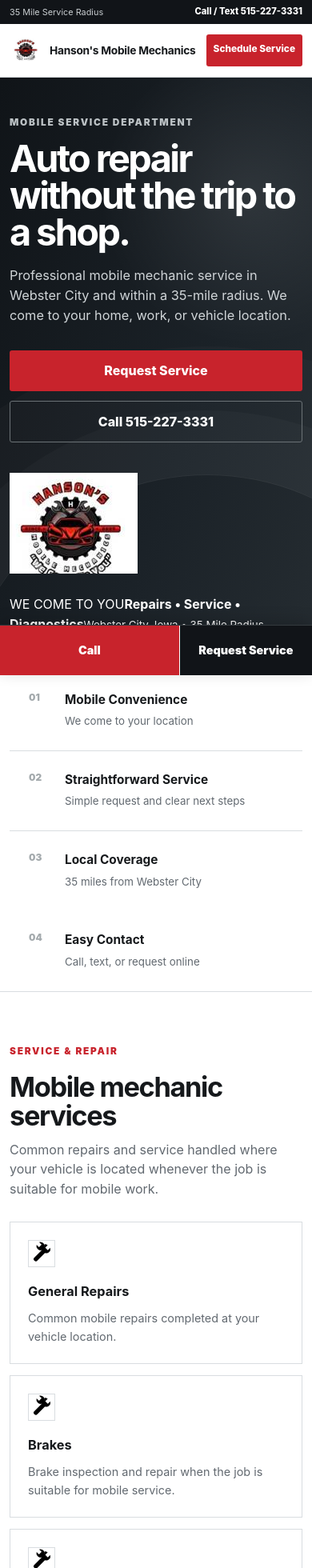
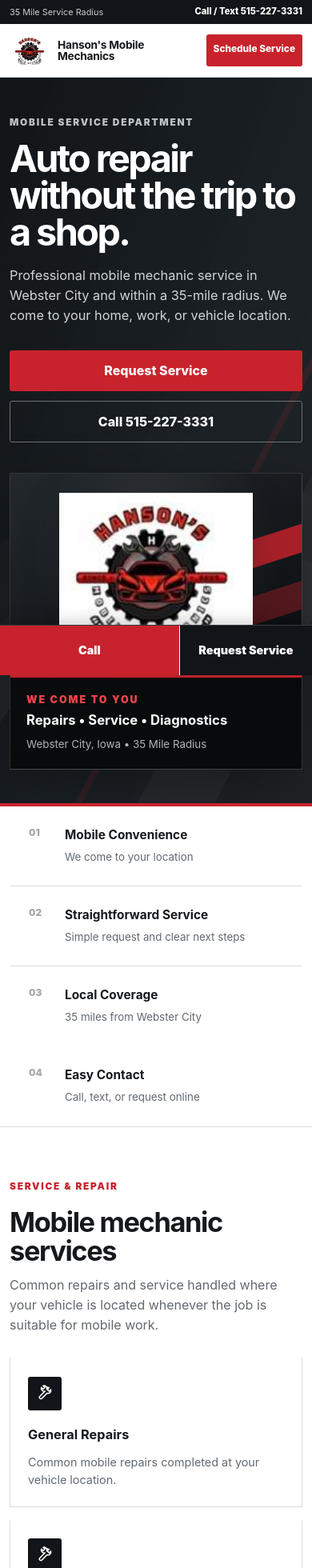
Before and after one commit to NoahMobileMech2026/hanson-mobile-mechanics, a Next.js app: page / in a window 390 px wide. Shown: the top 1960 px of the page at 80% size. Built offline with nearby package versions, Linux system fonts and the light colour scheme.

Commit message:
Fix logo scale, hero graphics and service form styling

```diff
--- a/app/globals.css
+++ b/app/globals.css
@@ -1531,3 +1531,32 @@
 .panel-brand-logo{width:150px!important;height:auto!important;aspect-ratio:1.1/1!important;background:#fff!important;padding:4px!important;}
 .footer-brand-logo{background:#fff!important;padding:2px!important;}
 @media(max-width:760px){.panel-brand-logo{width:132px!important;height:auto!important;}}
+
+/* Branded automotive visual correction */
+.dealer-brand-mark{width:68px!important;height:54px!important;flex:0 0 68px;background:#fff!important;padding:3px!important;overflow:hidden;}
+.dealer-brand-mark img{width:100%;height:100%;display:block;object-fit:contain!important;object-position:center!important;}
+.dealer-hero{background:linear-gradient(110deg,rgba(12,16,19,.98) 0%,rgba(19,25,30,.97) 58%,rgba(22,26,30,.96) 100%),repeating-linear-gradient(135deg,rgba(255,255,255,.03) 0 2px,transparent 2px 16px)!important;}
+.dealer-hero::before{content:"";position:absolute;inset:0;z-index:-1;background:linear-gradient(118deg,transparent 0 66%,rgba(200,35,44,.12) 66% 67%,transparent 67% 100%),linear-gradient(118deg,transparent 0 75%,rgba(255,255,255,.035) 75% 86%,transparent 86% 100%);pointer-events:none;}
+.dealer-hero-graphic{position:relative;min-height:430px;overflow:hidden;border:1px solid rgba(255,255,255,.14);background:radial-gradient(circle at 50% 28%,rgba(255,255,255,.13),transparent 48%),linear-gradient(150deg,#22282d 0%,#0d1013 70%);box-shadow:0 24px 65px rgba(0,0,0,.3);display:flex;flex-direction:column;justify-content:space-between;}
+.hero-logo-stage{position:relative;z-index:2;min-height:305px;display:grid;place-items:center;padding:30px 26px 10px;}
+.hero-brand-logo{width:min(300px,80%);height:auto;max-height:275px;object-fit:contain;display:block;filter:drop-shadow(0 12px 22px rgba(0,0,0,.22));}
+.hero-graphic-copy{position:relative;z-index:3;padding:22px 26px 25px;background:rgba(8,10,12,.9);border-top:3px solid var(--red);display:flex;flex-direction:column;gap:3px;}
+.hero-graphic-copy span{color:#ef454d;font-size:.78rem;font-weight:950;letter-spacing:.16em;}
+.hero-graphic-copy strong{color:#fff;font-size:1.04rem;}
+.hero-graphic-copy small{color:#aeb5b9;margin-top:4px;}
+.hero-graphic-slash{position:absolute;z-index:1;width:420px;height:34px;background:var(--red);opacity:.82;transform:rotate(-18deg);right:-190px;}
+.hero-graphic-slash-one{top:70px;}
+.hero-graphic-slash-two{top:130px;right:-225px;opacity:.36;}
+.service-icon-box{width:42px!important;height:42px!important;border:0!important;background:#111418!important;color:#fff!important;border-radius:3px;display:grid;place-items:center;}
+.service-icon-box svg{width:22px;height:22px;fill:none;stroke:#fff;stroke-width:1.7;stroke-linecap:round;stroke-linejoin:round;}
+.dealer-service-card{border-top:3px solid transparent;transition:.18s ease;}
+.dealer-service-card:hover{border-top-color:var(--red);transform:translateY(-2px);}
+.dealer-area{position:relative;overflow:hidden;}
+.dealer-area::after{content:"HMM";position:absolute;right:3%;bottom:-42px;font-size:clamp(7rem,18vw,15rem);line-height:1;font-weight:950;letter-spacing:-.08em;color:rgba(17,20,24,.025);pointer-events:none;}
+.btn{min-height:50px;padding:13px 20px;display:inline-flex;align-items:center;justify-content:center;border:1px solid transparent;border-radius:3px;font:inherit;font-weight:850;cursor:pointer;}
+.btn-primary{background:var(--red)!important;color:#fff!important;border-color:var(--red)!important;}
+.btn-primary:hover,.btn-primary:focus-visible{background:var(--red-dark)!important;border-color:var(--red-dark)!important;}
+.service-form .form-submit{min-height:54px;font-weight:900;font-size:1rem;letter-spacing:.01em;}
+.footer-brand-logo{width:60px!important;height:54px!important;object-fit:contain!important;}
+@media(max-width:960px){.dealer-hero-graphic{min-height:380px;max-width:650px;width:100%;}}
+@media(max-width:760px){.dealer-brand-mark{width:52px!important;height:44px!important;flex-basis:52px;}.dealer-hero-graphic{min-height:340px;}.hero-logo-stage{min-height:245px;padding:24px 20px 8px;}.hero-brand-logo{width:min(250px,82%);max-height:220px;}.hero-graphic-copy{padding:18px 20px 20px;}}
```
